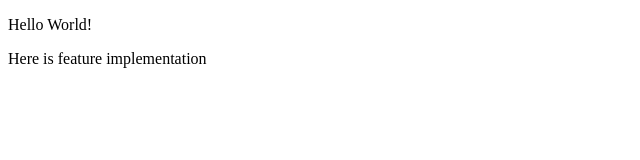
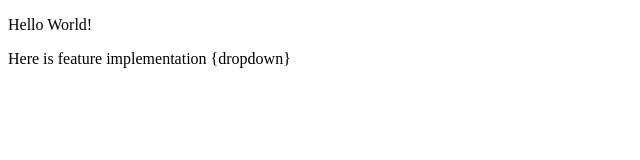
Before and after one commit to ajit7kumar/localrepo, a plain HTML site: page index.html in a window 1280 px wide. Shown: the full height of the page, 0-640 px from the left. Drawn offline with Linux system fonts and the light colour scheme.

```diff
--- a/index.html
+++ b/index.html
@@ -9,6 +9,6 @@
     <p>Hello World!</p>
 
     <!-- Adding a new feature -->
-    <p>Here is feature implementation</p>
+    <p>Here is feature implementation {dropdown}</p>
 </body>
 </html>
```
